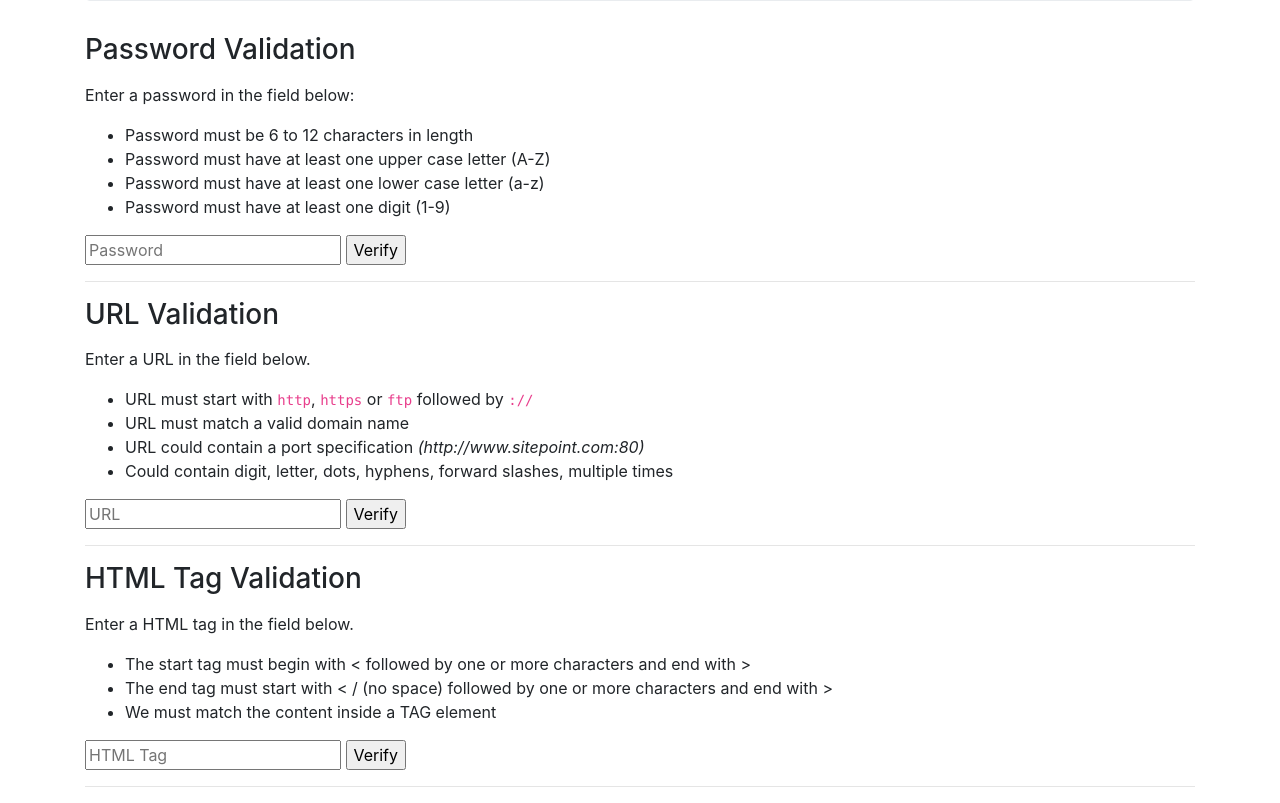
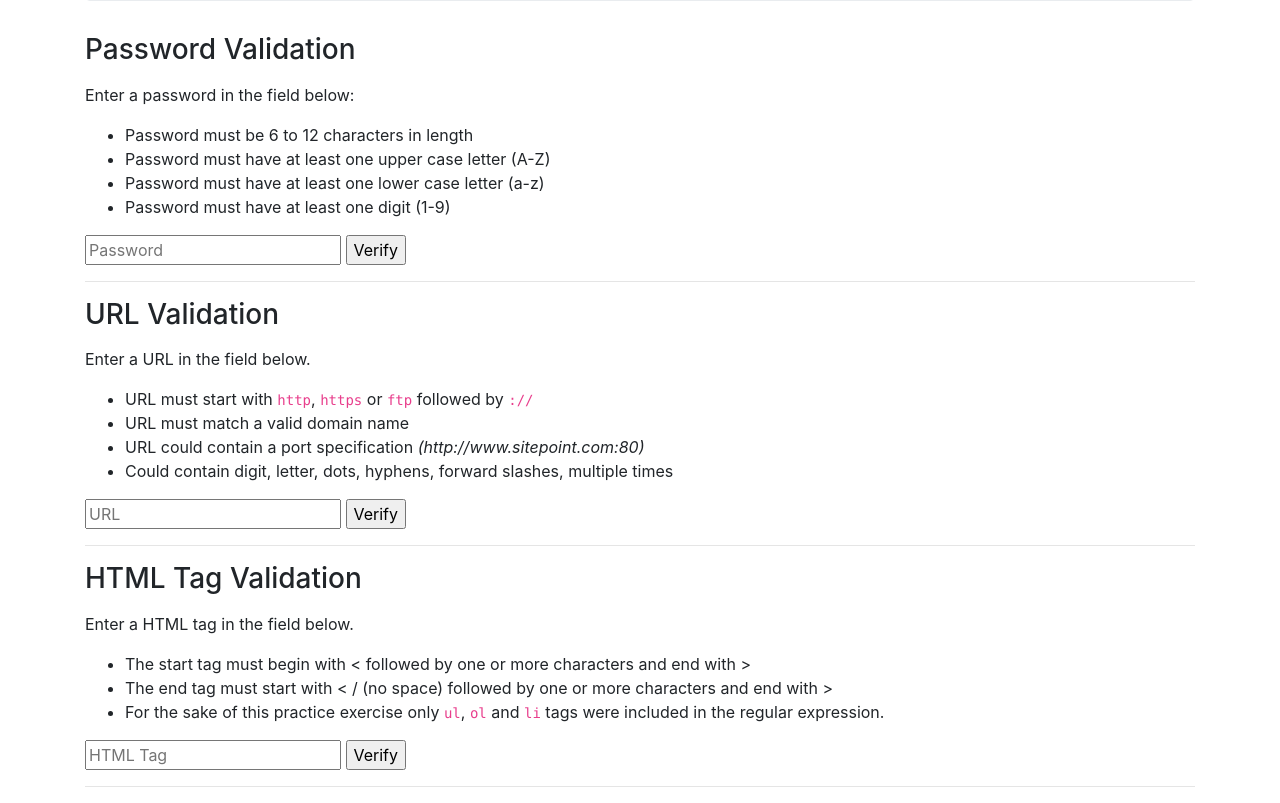
Before and after one commit to MarcLignarius/JS.RegExPractice, a plain HTML site: page index.html in a window 1280 px wide. Shown: the part 183-986 px from the top of the page. Drawn offline with Linux system fonts and the light colour scheme.

Commit message:
further clarify instructions for html tag test

```diff
--- a/index.html
+++ b/index.html
@@ -61,7 +61,7 @@
         <ul>
           <li>The start tag must begin with < followed by one or more characters and end with > </li>
           <li>The end tag must start with < / (no space) followed by one or more characters and end with ></li>
-          <li>We must match the content inside a TAG element</li>
+          <li>For the sake of this practice exercise only <code>ul</code>, <code>ol</code> and <code>li</code> tags were included in the regular expression.</li>
         </ul>
         <input
           onfocus="this.value=''"
```
